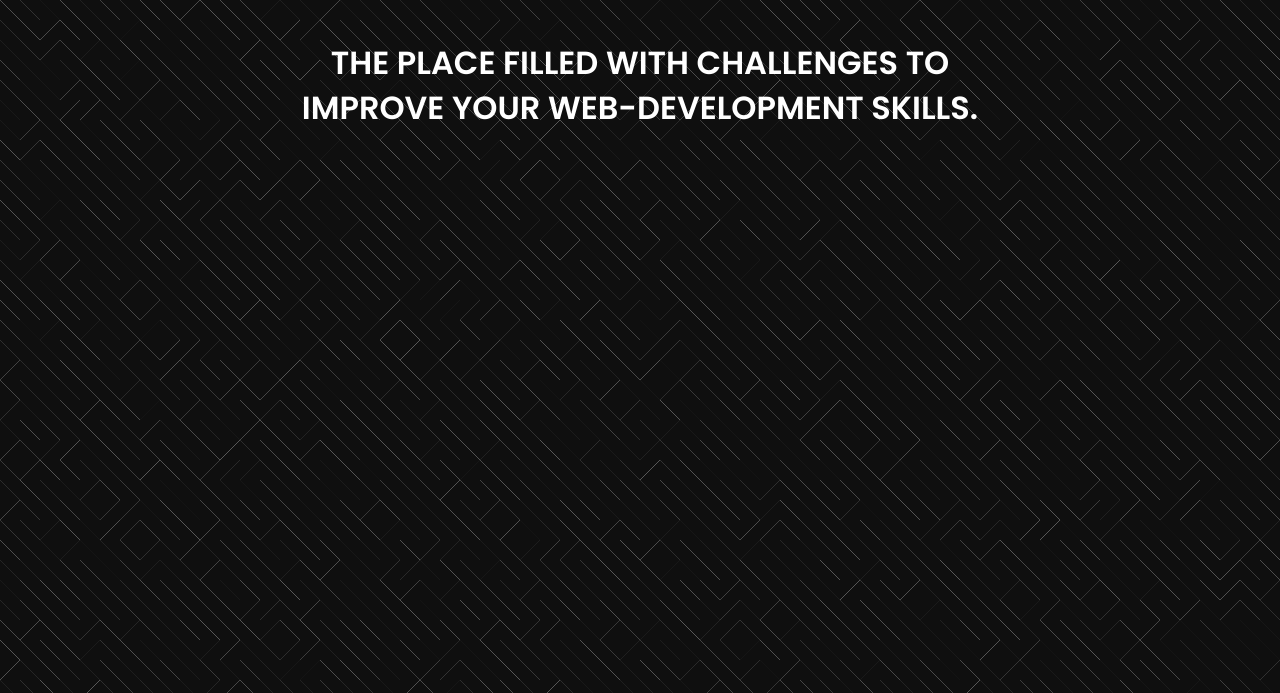
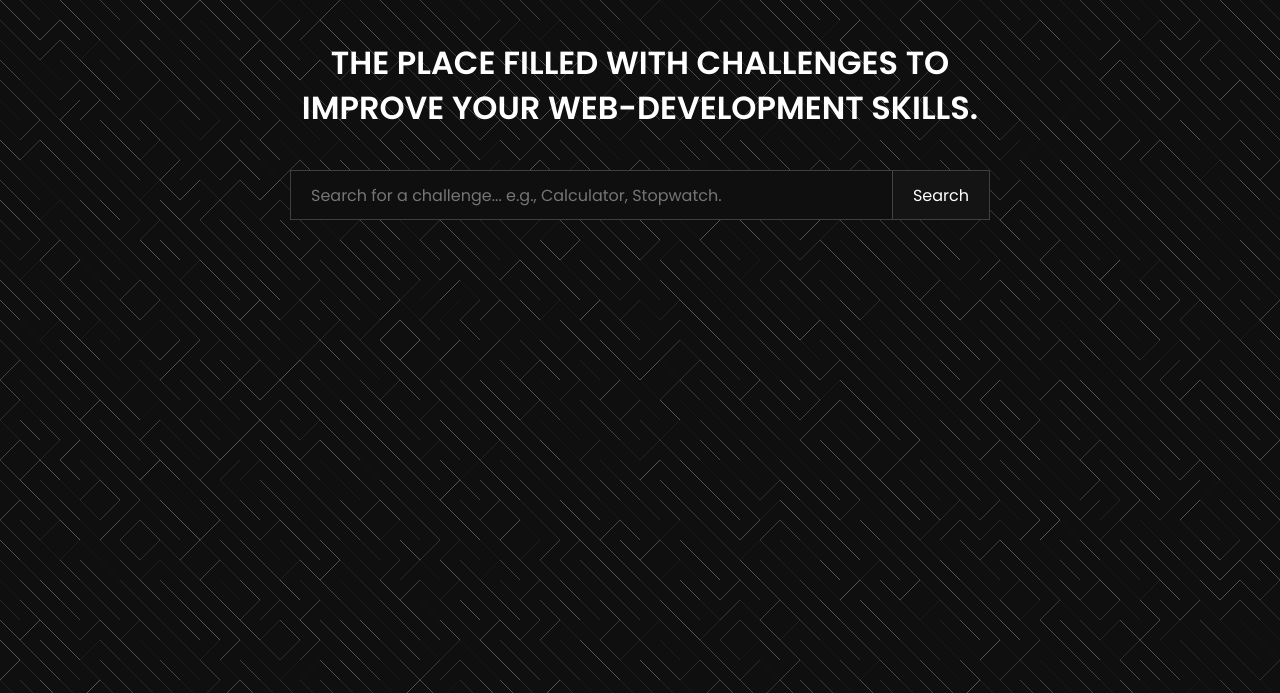
Before and after one commit to FESOO1/solve-problems, a plain HTML site: page index.html in a window 1280 px wide. Shown: the top 693 px of the page. Drawn offline with Linux system fonts and the light colour scheme.

Commit message:
Working on it.

```diff
--- a/index.html
+++ b/index.html
@@ -46,7 +46,10 @@
             <h1 class="sp-header">The place filled with challenges to improve your web-development skills.</h1>
         </div>
         <div class="sp-container-input">
-
+            <form class="sp-container-input-inner">
+                <input type="text" placeholder="Search for a challenge... e.g., Calculator, Stopwatch." id="searchInput" class="sp-container-input-itself">
+                <button type="button" class="sp-container-input-button" id="searchButton">Search</button>
+            </form>
         </div>
         <div class="sp-output"></div>
     </div>
--- a/styles/main.css
+++ b/styles/main.css
@@ -22,7 +22,6 @@
     text-transform: uppercase;
 }
 
-
 /* SP CONTAINER INPUT */
 
 .sp-container-input {
@@ -30,3 +29,37 @@
     justify-content: center;
     align-items: center;
 }
+
+/* SP INPUT INNER */
+
+.sp-container-input-inner {
+    width: 700px;
+    height: 50px;
+    display: grid;
+    grid-template-columns: 1fr auto;
+    background-color: rgb(15,15,15);
+    border: 1px solid rgba(255,255,255,0.2);
+}
+
+.sp-container-input-itself {
+    padding-inline: 20px;
+    border: 0;
+    outline: none;
+    background-color: transparent;
+    color: white;
+    font-size: 1rem;
+}
+
+.sp-container-input-button {
+    font-size: 1rem;
+    padding-inline: 20px;
+    border: 0;
+    background-color: rgb(20,20,20);
+    color: white;
+    border-left: 1px solid rgba(255,255,255,0.2);
+    cursor: pointer;
+}
+
+.sp-container-input-button:hover {
+    background-color: rgb(25,25,25);
+}
```
